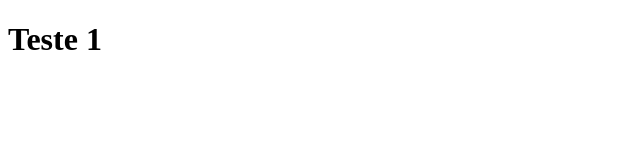
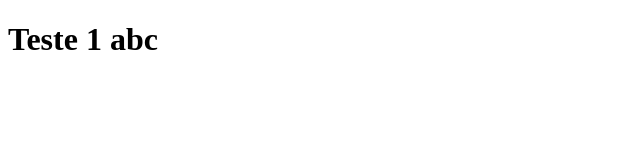
Before and after one commit to FabioPalmela/deploy-and-pipeline, a plain HTML site: page index.html in a window 1280 px wide. Shown: the full height of the page, 0-640 px from the left. Drawn offline with Linux system fonts and the light colour scheme.

Commit message:
teste ngrok

```diff
--- a/index.html
+++ b/index.html
@@ -5,6 +5,6 @@
 <title>Document</title>
 </head>
 <body>
-    <h1>Teste 1</h1>
+    <h1>Teste 1 abc</h1>
 </body>
 </html>
```
